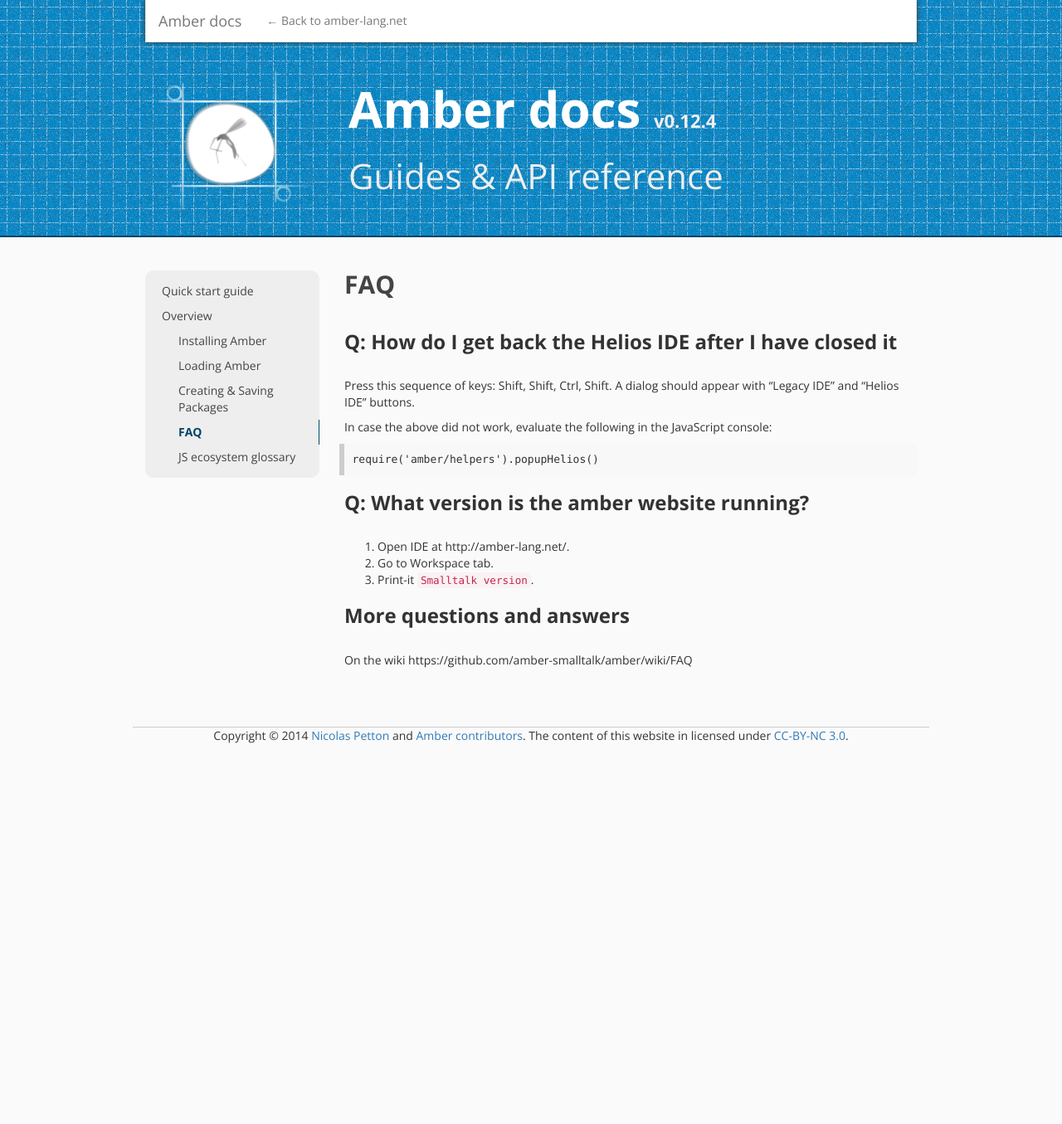
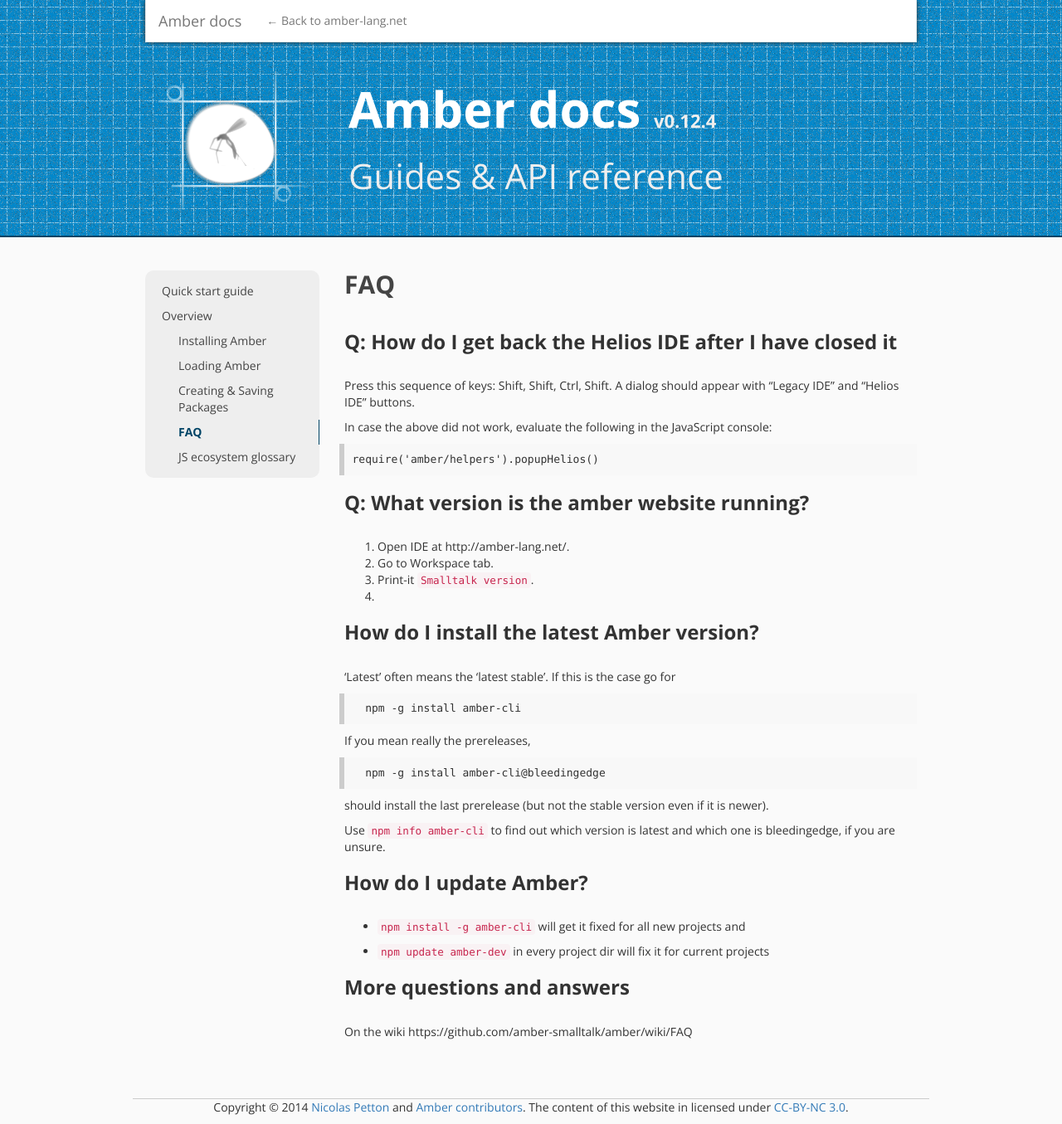
Before and after one commit to amber-smalltalk/amber-documentation, a Jekyll site: the page built from faq.md, in a window 1280 px wide. Shown: the whole page at 83% size. Built offline with Jekyll 4.4.1, drawn with Linux system fonts in a browser that asks for light colours; nearby versions of some CDN libraries; before the commit the page ends 907 px from its top, so only the background shows below that.

Commit message:
FAQ: Installing and updating Amber

```diff
--- a/faq.md
+++ b/faq.md
@@ -20,6 +20,29 @@ In case the above did not work, evaluate the following in the JavaScript console
 1.    Open IDE at http://amber-lang.net/.
 2.    Go to Workspace tab.
 3.    Print-it ``Smalltalk version``.
+4.
+
+### How do I install the latest Amber version?
+
+'Latest' often means the 'latest stable'. If this is the case go for
+
+      npm -g install amber-cli
+
+If you mean really the prereleases,
+
+      npm -g install amber-cli@bleedingedge
+
+should install the last prerelease (but not the stable version even if it is newer).
+
+Use `npm info amber-cli` to find out which version is latest and which one is bleedingedge, if you are unsure.
+
+
+### How do I update Amber?
+
+-  ``npm install -g amber-cli``  will get it fixed for all new projects and
+
+-  ``npm update amber-dev`` in every project dir will fix it for current projects
+
 
 ### More questions and answers
 
```
